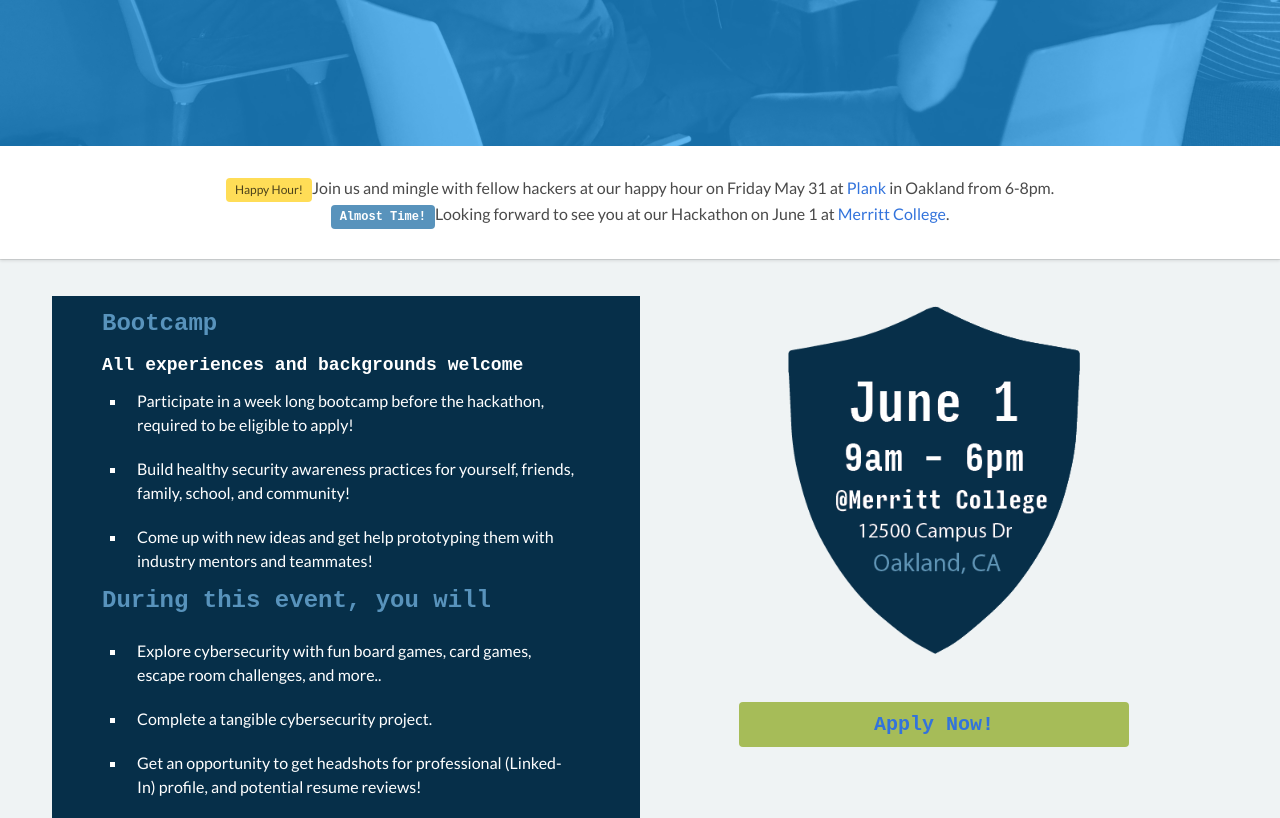
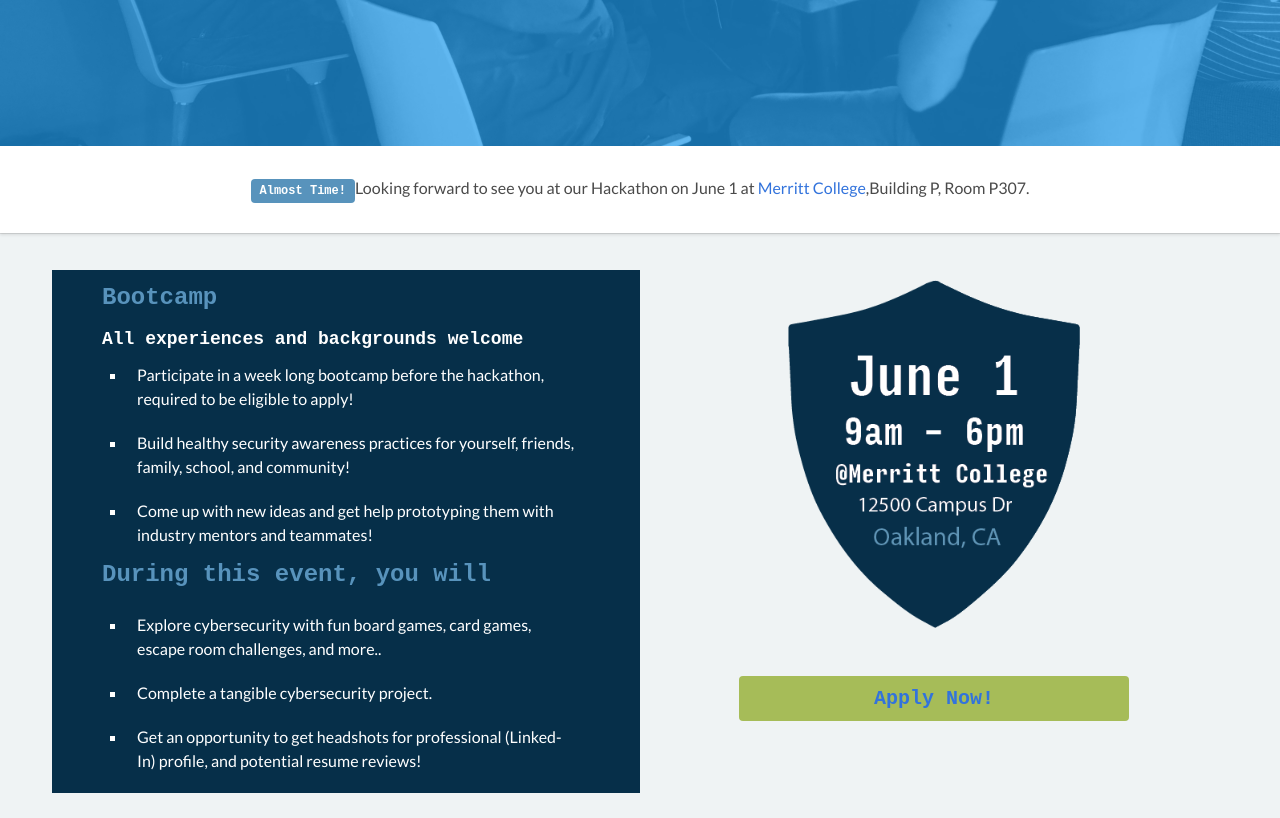
Before and after one commit to cyberdefendersprogram/www-homepage, a Jekyll site: the page built from hackathons.html, in a window 1280 px wide and 900 px high, scrolled down 433 px, cut to the strip 82-900 px from the top of the window. Built offline with Jekyll 4.4.1, drawn with Linux system fonts in a browser that asks for light colours; nearby versions of some CDN libraries.

Commit message:
Update hackathons.html

```diff
--- a/hackathons.html
+++ b/hackathons.html
@@ -34,9 +34,7 @@ permalink: /hackathons/
 
 <div class="box cta">
     <p class="has-text-centered">
-        <span class="tag is-warning">Happy Hour!</span>Join us and mingle with fellow hackers at our happy hour on Friday May 31 at <a href='http://plankoakland.com' target="_blank">Plank </a> in Oakland from 6-8pm.
-        <br/>
-        <span class="tag is-primary">Almost Time!</span>Looking forward to see you at our Hackathon on June 1 at <a href='http://www.merritt.edu' target="_blank">Merritt College</a>.
+        <span class="tag is-primary">Almost Time!</span>Looking forward to see you at our Hackathon on June 1 at <a href='http://www.merritt.edu' target="_blank">Merritt College</a>,Building P, Room P307.
     </p>
 </div>
 
```
